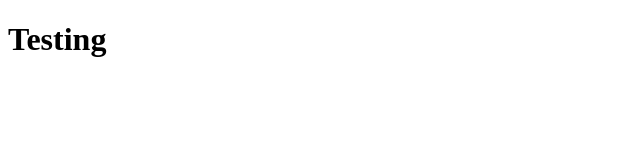
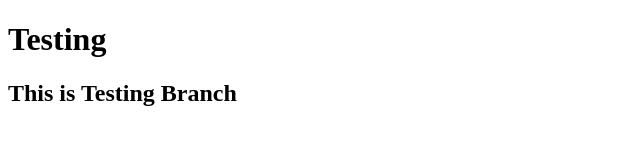
Before and after one commit to puneethbabuparsapu/Chosen-Repo-Local, a plain HTML site: page index.html in a window 1280 px wide. Shown: the whole page, without its empty margins (0-640 px from the left). Drawn offline with Linux system fonts and the light colour scheme.

Commit message:
In testing branch, changes made

```diff
--- a/index.html
+++ b/index.html
@@ -9,5 +9,9 @@
     <h1>
         Testing
     </h1>
+
+    <h2>
+        This is Testing Branch
+    </h2>
 </body>
 </html>
```
